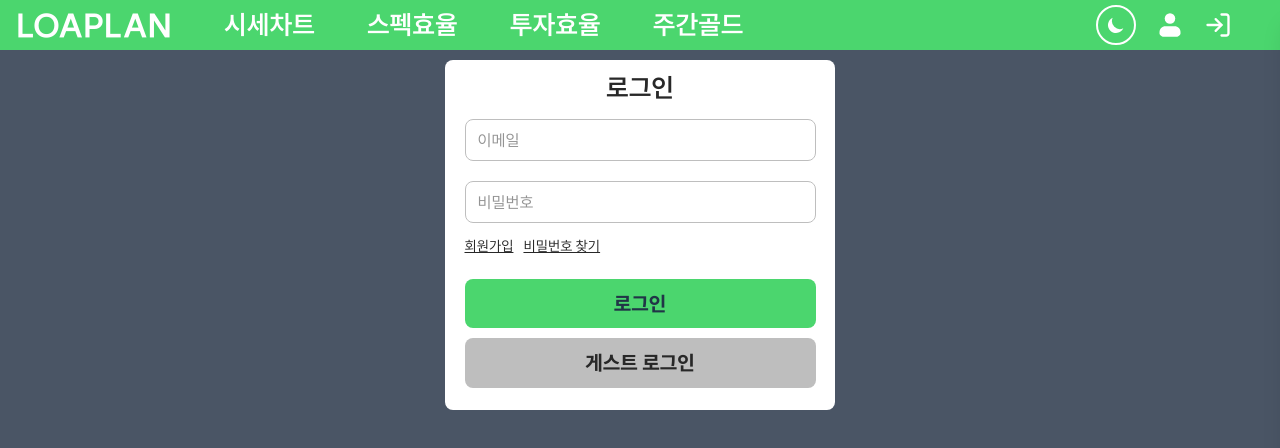
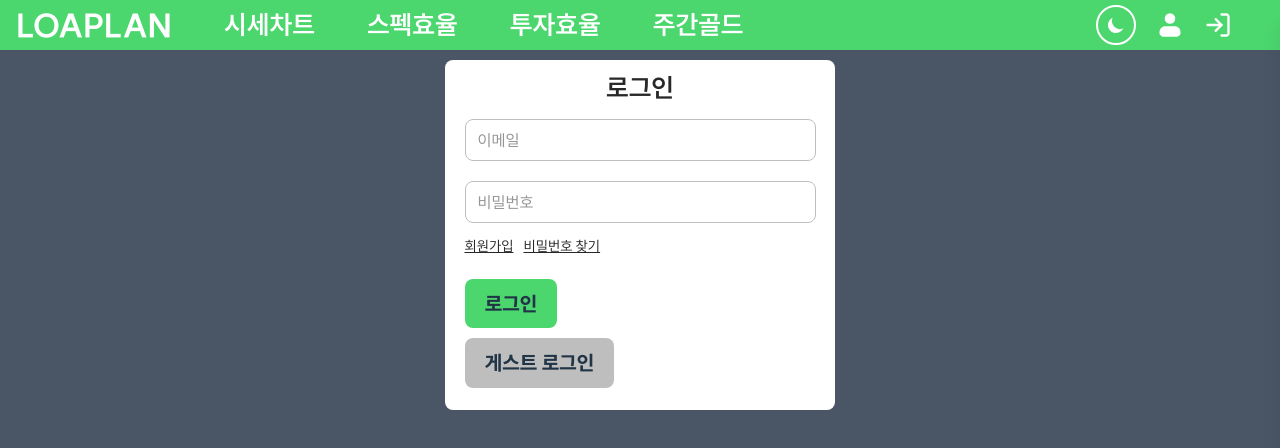
Before and after one commit to mycreature/LoaPlan, a React (Vite) app in the folder Client/: page /login in a window 1280 px wide. Shown: the top 448 px of the page. Built offline with nearby package versions, Linux system fonts and the light colour scheme.

Commit message:
[chore]  Button 컴포넌트의 width,height 매개변수 추가 및 버튼내 글자 크기 18px extrabold 기본값 설정

```diff
--- a/Client/src/components/ui/Button.tsx
+++ b/Client/src/components/ui/Button.tsx
@@ -11,6 +11,8 @@ interface ButtonProps {
   darkColor?: string
   lightColor?: string
   disabled?: boolean
+  width?: number | string
+  height?: number | string
 }
 
 const Button: React.FC<ButtonProps> = ({
@@ -18,11 +20,12 @@ const Button: React.FC<ButtonProps> = ({
   onClick,
   textClass: textStyle = '',
   type = 'button',
-  className = '',
   mode = true,
   darkColor = 'bg-black',
   lightColor = 'bg-green',
   disabled = false,
+  width = '80px',
+  height = '40px',
 }) => {
   const { darkMode } = useThemeStore()
 
@@ -30,10 +33,15 @@ const Button: React.FC<ButtonProps> = ({
     <button
       type={type}
       onClick={onClick}
-      className={` ${mode ? (darkMode ? `${darkColor}` : `${lightColor}`) : ''} ${className ? className : 'rounded-lg'} ${disabled ? 'cursor-not-allowed opacity-70' : ''}`}
+      className={` ${mode ? (darkMode ? `${darkColor}` : `${lightColor}`) : ''} flex shrink-0 items-center justify-center rounded-lg ${disabled ? 'cursor-not-allowed opacity-70' : ''}`}
+      style={{ width: `${width}px`, height: `${height}px` }}
       disabled={disabled}
     >
-      {textStyle ? <div className={textStyle}>{text}</div> : <h3>{text}</h3>}
+      {textStyle ? (
+        <div className={textStyle}>{text}</div>
+      ) : (
+        <div className='text-lg font-extrabold'>{text}</div>
+      )}
     </button>
   )
 }
```
